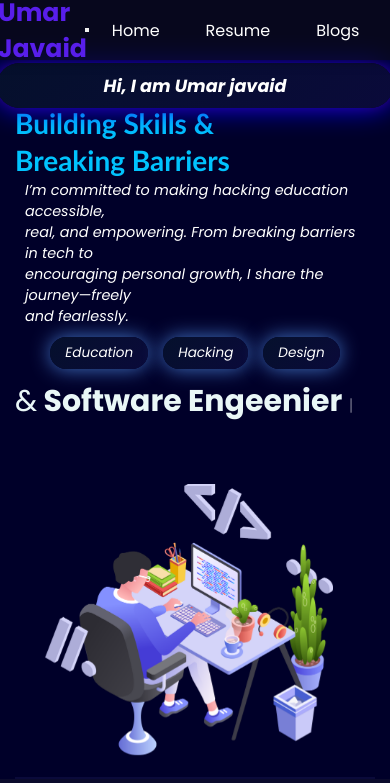
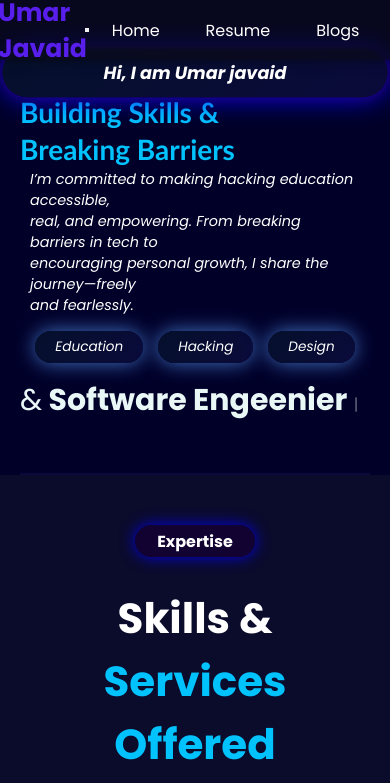
Before and after one commit to umarj01/umarj01.github.io, a plain HTML site: page index.html in a window 390 px wide. Shown: the top 783 px of the page. Drawn offline with nearby package versions, Linux system fonts and the light colour scheme; a web font is replaced by a local one.

Commit message:
Update front-page.css

```diff
--- a/front-page.css
+++ b/front-page.css
@@ -1,30 +1,35 @@
+/* Reset */
 * {
-     margin: 0px;
-     padding: 0px;
- }
- .main .content, .firt-section {
-    padding-top: 100px; /* Match the navbar height */
+  margin: 0;
+  padding: 0;
+  box-sizing: border-box;
 }
 
+/* Main container padding */
+.main .content, .firt-section {
+  padding-top: 100px; /* Matches navbar height */
+}
 
+/* Desktop layout */
 .firt-section {
   display: flex;
   justify-content: space-around;
-     margin-top: 0px;
   margin-right: 50px;
+  gap: 20px;
 }
 
- .left-section>div {
+/* Left content */
+.left-section > div {
   width: 35%;
-     margin-top: 10px;
-     margin-bottom: 10px;
-
+  margin: 10px 0;
 }
 
+/* Right image container */
 .right-section {
   width: 35%;
 }
 
+/* Image style */
 .firstimg {
   width: 100%;
   height: 90%;
@@ -32,29 +37,25 @@
   animation: moveDiagonal 2s ease-in-out forwards;
 }
 
- /* Animation keyframes */
+/* Animation */
 @keyframes moveDiagonal {
   0% {
     transform: translate(5px, 5px);
     opacity: 0;
   }
-
   100% {
     transform: translate(30px, 30px);
-         /* You can adjust the px as needed */
-         opacity: 4;
+    opacity: 1;
   }
 }
 
+/* Headings and text */
 .web-dev {
-
-       color: rgb(0, 195, 254) ;
+  color: rgb(0, 195, 254);
   font-size: 50px;
   font-weight: bold;
   font-family: 'Gill Sans', 'Gill Sans MT', Calibri, 'Trebuchet MS', sans-serif;
 }
-
-
 
 .first-line {
   width: 155px;
@@ -62,36 +63,19 @@
   margin-top: 50px;
   display: flex;
   justify-content: center;
-     /* background-color: rgb(28, 16, 66); */
-     /* background-color: blue; */
-     /* background-color: rgb(17, 6, 61); */
-     /* background-color: rgb(1, 1, 35); */
   background: linear-gradient(135deg, #05102c, #0a0a3a);
   border-radius: 50px;
   color: white;
-     /* border: 0.5px solid rgb(4, 0, 255); */
-     /* box-shadow: 0 0 15px rgba(0, 0, 255, 0.873); */
-     /* box-shadow: 0 8px 24px rgba(231, 41, 41, 0.3) ; */
   box-shadow: 0 0 20px rgba(75, 133, 219, 0.873);
-     /* Blue glow */
   transition: transform 0.5s ease, box-shadow 0.5s ease;
   perspective: 1000px;
   transform: scale(1.1) translateZ(20px);
-     /* Constant zoom and lift */
-     transition: transform 0.5s ease, box-shadow 0.5s ease;
-     perspective: 1000px;
+  animation: floatUp 1.5s ease-in forwards;
 }
 
 .first-line:hover {
   transform: scale(1.1) translateZ(20px);
-     /* Slight zoom and "lift" */
   box-shadow: 0 0 20px rgb(0, 255, 187), 0 0 10px rgba(186, 86, 86, 0.3);
-
- }
-
- .first-line {
-     /* ...existing styles above... */
-     animation: floatUp 1.5s ease-in forwards;
 }
 
 @keyframes floatUp {
@@ -99,7 +83,6 @@
     transform: scale(1) translateZ(0);
     box-shadow: 0 0 0 rgba(0, 0, 255, 0);
   }
-
   100% {
     transform: scale(1.1) translateZ(20px);
     box-shadow: 0 0 25px rgba(0, 0, 255, 1), 0 0 10px rgba(244, 1, 1, 0.3);
@@ -108,14 +91,12 @@
 
 .para1 {
   padding: 5px;
-
 }
 
 .last {
   display: flex;
   justify-content: space-around;
   align-items: center;
-     /* margin: 10px; */
 }
 
 .last ul {
@@ -123,68 +104,50 @@
   list-style: none;
   gap: 20px;
   border-radius: 50px;
-     /* margin-bottom: 10px; */
 }
 
 .btn {
-      /* background-color: rgb(69, 13, 237);  */
-      /* background-color: rgb(17, 2, 49); */
-      /* background: linear-gradient(135deg, #0f172a, #1e1e2f); */
   background: linear-gradient(135deg, #05102c, #0a0a3a);
-     /* background-color: rgb(35, 35, 105); */
-     /* border: 2px solid blue; */
-      /* box-shadow: 0 0 35px rgba(0, 0, 249, 0.873);  */
   box-shadow: 0 0 20px rgba(75, 133, 219, 0.873);
-
   border-radius: 50px;
-     padding: 10px;
+  padding: 10px 20px;
+  cursor: pointer;
+  user-select: none;
 }
 
 #element {
   color: #e9f7f7;
   font-size: 30px;
-     /* font-family: 'Gill Sans', 'Gill Sans MT', Calibri, 'Trebuchet MS', sans-serif; */
-     /* font-family: 'Lucida Sans', 'Lucida Sans Regular', 'Lucida Grande', 'Lucida Sans Unicode', Geneva, Verdana, sans-serif; */
   font-family: "Poppins", sans-serif;
 }
- .first-hr{
-    margin-top: 30px;
+
+.first-hr {
+  margin: 30px 53px 0 53px;
   border: 0;
-margin-left: 53px;
-margin-right: 53px;
-/* background-color: rgb(74, 13, 195); */
   background-color: #0a0a3a;
   height: 2px;
 }
 
+/* RESPONSIVE STYLES */
+
+/* Tablet and below */
 @media (max-width: 768px) {
   .firt-section {
     flex-direction: column;
-    align-items: center; /* center all items */
+    align-items: center;
     margin-right: 0;
-    padding: 0 15px;
+    padding: 0 20px;
   }
 
-  .left-section, .right-section {
-    width: 100%; /* full width on mobile */
-    margin: 15px 0; /* spacing top and bottom */
+  /* Hide right section (image) on mobile/tablet */
+  .right-section {
+    display: none;
   }
 
   .left-section > div {
-    width: 100%; /* full width for inner divs */
-    text-align: center; /* center text for mobile */
-    margin: 10px 0;
-  }
-
-  .right-section {
-    display: block; /* ensure visible */
-  }
-
-  .firstimg {
-    width: 80%; /* slightly smaller on mobile */
-    height: auto;
-    margin-left: 0;
-    animation: moveDiagonal 2s ease-in-out forwards;
+    width: 100%;
+    margin: 15px 0;
+    text-align: center;
   }
 
   .web-dev {
@@ -195,7 +158,7 @@ height: 2px;
     width: auto;
     margin-left: 0;
     justify-content: center;
-    padding: 10px 20px;
+    padding: 15px 20px;
   }
 
   .para1 {
@@ -209,16 +172,17 @@ height: 2px;
   }
 
   .btn {
-    padding: 8px 20px;
-    font-size: 0.95rem;
+    padding: 8px 25px;
+    font-size: 1rem;
   }
 
   .first-hr {
-    margin-left: 15px;
-    margin-right: 15px;
+    margin-left: 20px;
+    margin-right: 20px;
   }
 }
 
+/* Small mobile */
 @media (max-width: 480px) {
   .web-dev {
     font-size: 28px;
@@ -229,12 +193,12 @@ height: 2px;
   }
 
   .btn {
-    padding: 6px 15px;
+    padding: 6px 20px;
     font-size: 0.85rem;
   }
 
   .first-line {
     font-size: 1rem;
-    padding: 8px 15px;
+    padding: 10px 15px;
   }
 }
```
Lines whose indentation alone changed are shown as unchanged.
